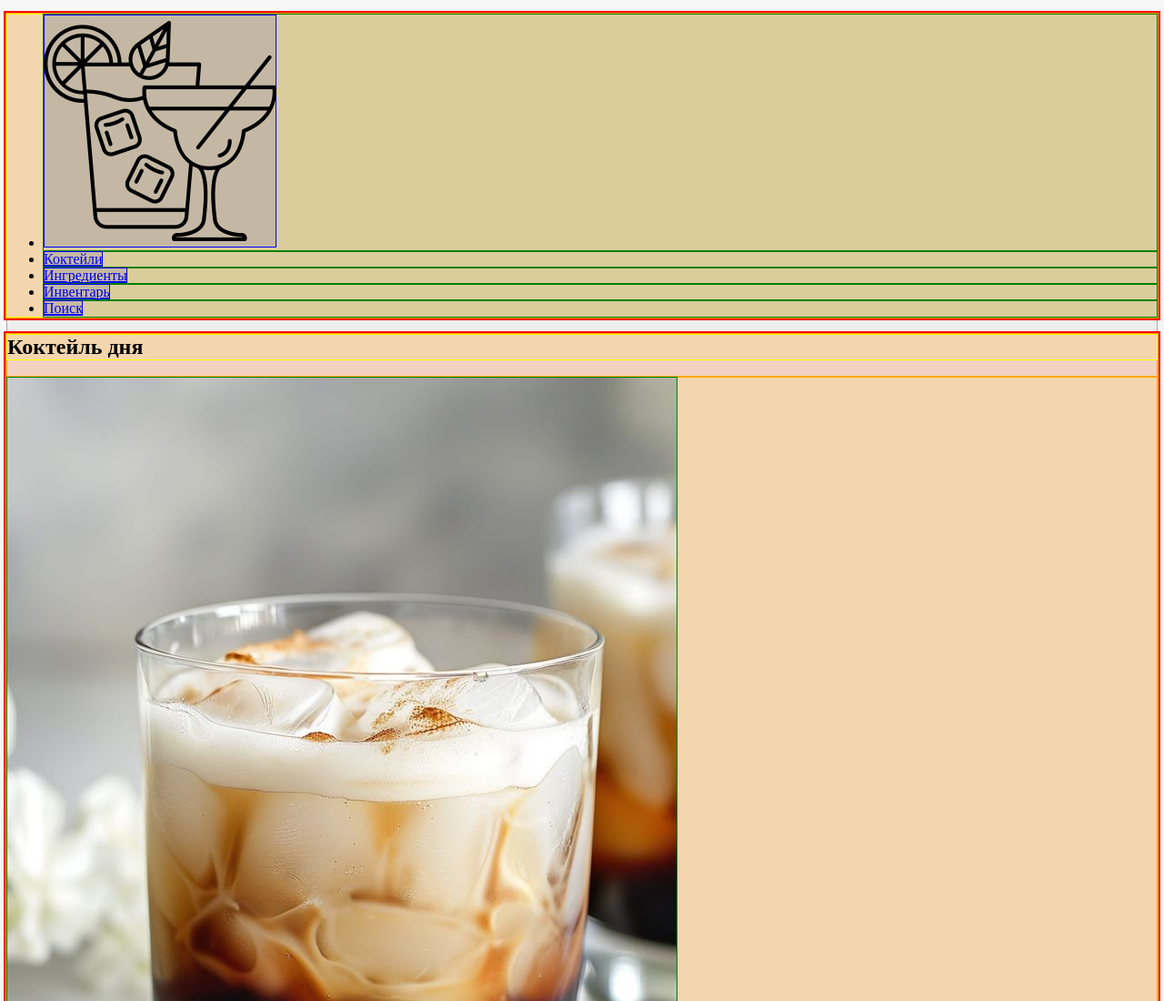
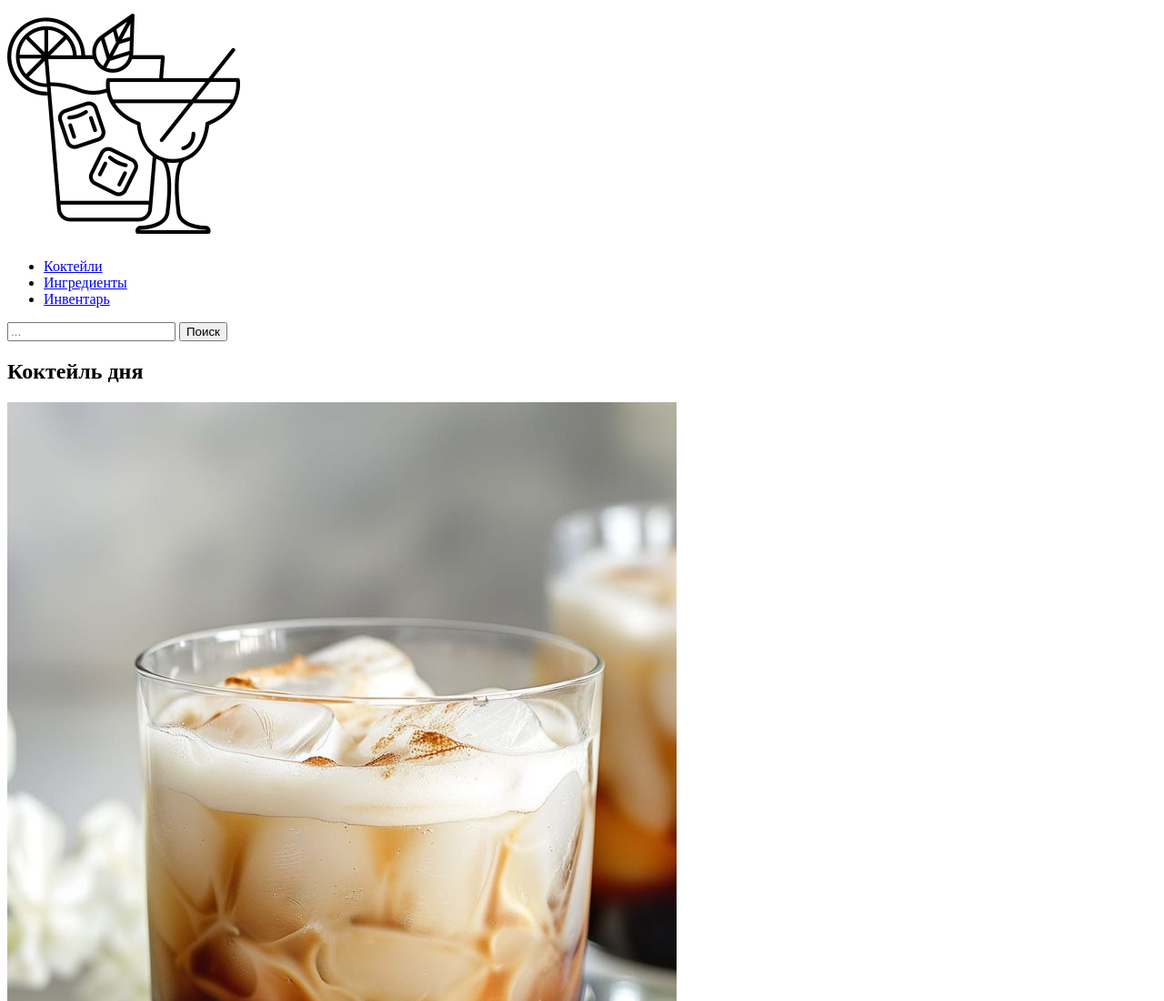
Before and after one commit to notoriginallink/notoriginallink.github.io, a plain HTML site: page index.html in a window 1280 px wide. Shown: the top 1100 px of the page at 91% size. Drawn offline with Linux system fonts and the light colour scheme.

Commit message:
feat: add stylesheet for header

```diff
--- a/index.html
+++ b/index.html
@@ -2,23 +2,27 @@
 <html lang="ru">
 <head>
     <title>CockTail</title>
-    <link href="outline/css/outline-prototype-safe.css" rel="stylesheet">
+    <link href="css/header.css" rel="stylesheet">
+<!--    <link href="css/outline.css" rel="stylesheet">-->
     <meta charset="UTF-8">
     <meta name="keywords" content="коктейли, рецепты, бармен">
     <meta name="description" content="Сайт с информацией о коктейлях и всём, что с ними связано">
     <meta name="author" content="Толстов Данил M3303">
 </head>
 <body>
-<header>
-    <nav>
-        <ul>
-            <li><img src="img/logo.png" alt="logo"></li>
-            <li><a href="index.html">Коктейли</a></li>
-            <li><a href="index.html">Ингредиенты</a></li>
-            <li><a href="index.html">Инвентарь</a></li>
-            <li><a href="index.html">Поиск</a></li>
+<header class="header">
+    <a class="header__logo" href="index.html"><img src="img/logo.png" alt="logo" class="header__logo-img"></a>
+    <nav class="header__nav">
+        <ul class="header__nav-list">
+            <li><a href="index.html" class="header__nav-link">Коктейли</a></li>
+            <li><a href="index.html" class="header__nav-link">Ингредиенты</a></li>
+            <li><a href="index.html" class="header__nav-link">Инвентарь</a></li>
         </ul>
     </nav>
+    <div class="header__search">
+        <input type="text" placeholder="..." class="header__search-input">
+        <button class="header__search-button">Поиск</button>
+    </div>
 </header>
 <main>
     <article>
--- a/outline/css/outline-prototype-label.css
+++ /dev/null
@@ -1,197 +0,0 @@
-* {
-  position: relative;
-  background: rgba(169, 169, 169, 0.1);
-  box-shadow: inset 0 0 0 1px darkgrey;
-}
-
-*::before {
-  content: "";
-  position: absolute;
-  top: -3px;
-  right: 0;
-  left: -3px;
-  left: auto;
-
-  padding: 2px 5px;
-
-  font-weight: bold;
-  font-size: 12px;
-  line-height: 12px;
-  font-family: "Courier New", monotype;
-  color: white;
-  text-transform: uppercase;
-  white-space: nowrap;
-
-  background: darkgray;
-}
-
-body > * {
-  background: rgba(255, 0, 0, 0.1);
-  box-shadow: 0 0 0 4px red;
-}
-
-body > *::before {
-  color: white;
-  background: red;
-}
-
-body > * > * {
-  background: rgba(255, 165, 0, 0.1);
-  box-shadow: 0 0 0 2px orange;
-}
-
-body > * > *::before {
-  color: white;
-  background: orange;
-}
-
-body > * > * > * {
-  background: rgba(255, 255, 0, 0.1);
-  box-shadow: 0 0 0 1px yellow;
-}
-
-body > * > * > *::before {
-  color: black;
-  background: yellow;
-}
-
-body > * > * > * > * {
-  background: rgba(0, 128, 0, 0.1);
-  box-shadow: 0 0 0 1px green;
-}
-
-body > * > * > * > *::before {
-  color: white;
-  background: green;
-}
-
-body > * > * > * > * > * {
-  background: rgba(0, 0, 255, 0.1);
-  box-shadow: inset 0 0 0 1px blue;
-}
-
-body > * > * > * > * > *::before {
-  color: white;
-  background: blue;
-}
-
-body > * > * > * > * > * > * {
-  background: rgba(148, 0, 211, 0.1);
-  box-shadow: inset 0 0 0 1px darkviolet;
-}
-
-body > * > * > * > * > * > *::before {
-  color: white;
-  background: darkviolet;
-}
-
-/* ------------------ */
-header,
-main,
-footer {
-  box-shadow: 0 0 0 4px red;
-}
-
-header::before,
-main::before,
-footer::before {
-  right: auto;
-  left: 0;
-  z-index: 1;
-
-  font-size: 20px;
-  line-height: 20px;
-}
-
-header::before {
-  content: "header";
-}
-
-main::before {
-  content: "main";
-}
-
-footer::before {
-  content: "footer";
-}
-
-/* ------------------ */
-nav,
-section,
-article,
-aside {
-  box-shadow: 0 0 0 2px orange;
-}
-
-nav::before,
-section::before,
-article::before,
-aside::before {
-  right: 0;
-  left: auto;
-  z-index: 1;
-
-  font-size: 16px;
-  line-height: 16px;
-}
-
-nav::before {
-  content: "nav";
-}
-
-section::before {
-  content: "section";
-}
-
-article::before {
-  content: "article";
-}
-
-aside::before {
-  content: "aside";
-}
-
-/* ------------------ */
-h1::before,
-h2::before,
-h3::before,
-h4::before,
-h5::before,
-h6::before {
-  content: "h";
-  right: auto;
-  left: 0;
-  z-index: 1;
-}
-
-ul::before,
-ol::before {
-  top: auto;
-  right: auto;
-  bottom: 0;
-  left: 0;
-  z-index: 1;
-}
-
-ul::before {
-  content: "ul";
-}
-
-ol::before {
-  content: "ol";
-}
-
-form::before {
-  content: "form";
-  top: auto;
-  right: 0;
-  bottom: 0;
-  left: auto;
-  z-index: 1;
-}
-
-p::before {
-  content: "p";
-  right: auto;
-  left: 0;
-}
--- a/outline/css/outline-prototype-safe.css
+++ /dev/null
@@ -1,48 +0,0 @@
-* {
-  background: rgba(169, 169, 169, 0.1);
-  box-shadow: 0 0 0 1px darkgray;
-}
-
-body > * {
-  background: rgba(255, 0, 0, 0.1);
-  box-shadow: 0 0 0 4px red;
-}
-
-body > * > * {
-  background: rgba(255, 165, 0, 0.1);
-  box-shadow: 0 0 0 2px orange;
-}
-
-body > * > * > * {
-  background: rgba(255, 255, 0, 0.1);
-  box-shadow: 0 0 0 1px yellow;
-}
-
-body > * > * > * > * {
-  background: rgba(0, 128, 0, 0.1);
-  box-shadow: 0 0 0 1px green;
-}
-
-body > * > * > * > * > * {
-  background: rgba(0, 0, 255, 0.1);
-  box-shadow: inset 0 0 0 1px blue;
-}
-
-body > * > * > * > * > * > * {
-  background: rgba(148, 0, 211, 0.1);
-  box-shadow: inset 0 0 0 1px darkviolet;
-}
-
-/* ------------------ */
-header,
-main,
-footer {
-  box-shadow: 0 0 0 4px red;
-}
-
-nav,
-section,
-article,
-aside {
-  box-shadow: 0 0 0 2px orange;
-}
```
